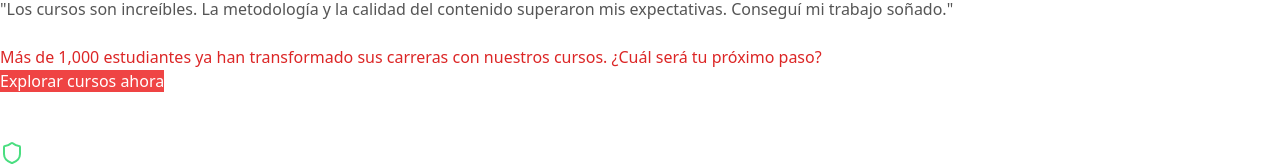
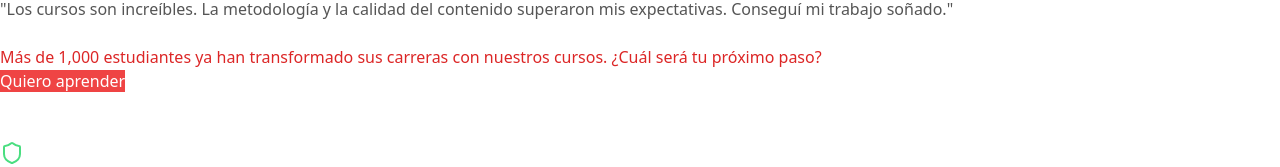
Before and after one commit to srestre84/E-Learning-Platform, a React (Vite) app in the folder Frontend/: page / in a window 1280 px wide. Shown: the part 5949-6116 px from the top of the page. Built offline with nearby package versions, Linux system fonts and the light colour scheme.

Commit message:
feat: actualizar el texto del botón en el componente CtaButton de "Explorar cursos ahora" a "Quiero aprender" para mejorar la claridad del llamado a la acción

```diff
--- a/Frontend/src/components/Landing/CTAButton.jsx
+++ b/Frontend/src/components/Landing/CTAButton.jsx
@@ -18,7 +18,7 @@ export default function CtaButton() {
           <a
             href="login"
             className="group bg-red-500 text-white px-8 py-4 rounded-xl font-bold text-lg hover:bg-red-600 transition-all duration-300 shadow-xl hover:shadow-2xl transform hover:-translate-y-1 flex items-center justify-center">
-            Explorar cursos ahora
+            Quiero aprender
             <ArrowRight className="ml-2 w-5 h-5 group-hover:translate-x-1 transition-transform" />
           </a>
           <Link
```
